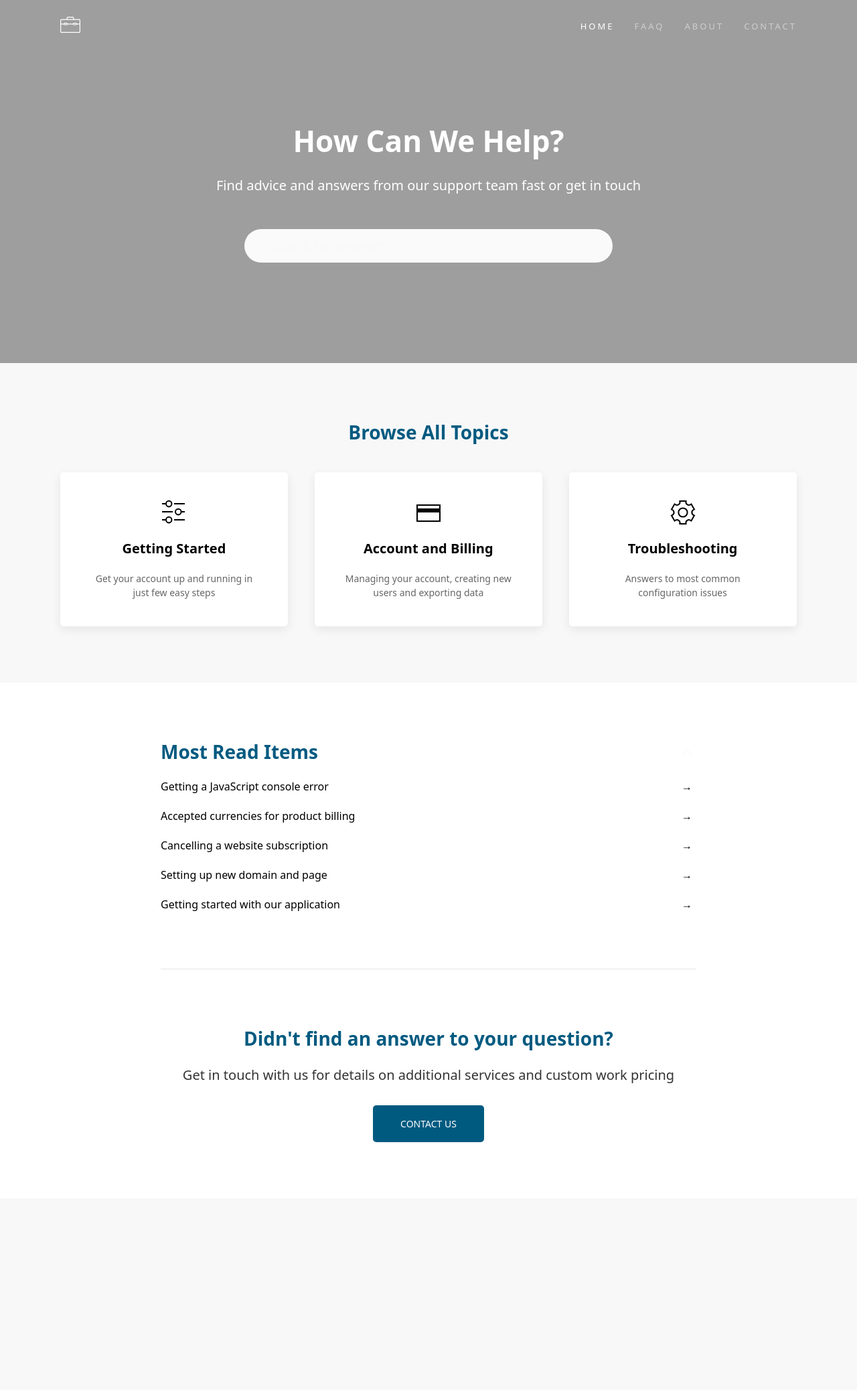
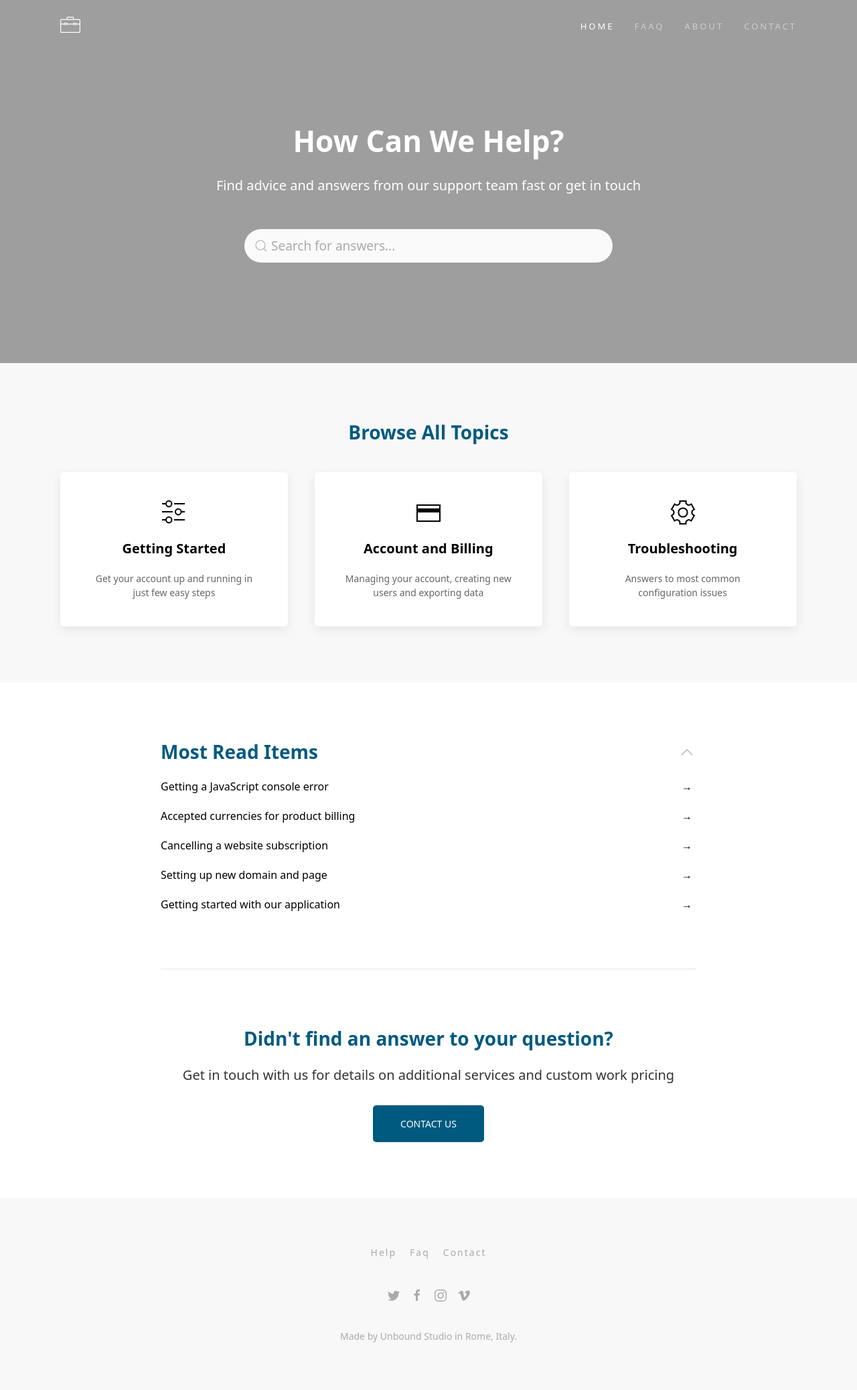
Before and after one commit to robbertl/robbertl.github.io, a Jekyll site: the page built from index.md, in a window 1280 px wide. Shown: the whole page at 67% size. Built offline with Jekyll 4.4.1, drawn with Linux system fonts in a browser that asks for light colours.

Commit message:
Update variables.scss

```diff
--- a/_sass/theme/variables.scss
+++ b/_sass/theme/variables.scss
@@ -7,7 +7,7 @@ $base-heading-font-weight: 700;
 $base-heading-color: $color-dark;
 $base-h2-line-height: 1.4;
 $base-link-hover-text-decoration: none;
-$base-body-color: #474748;
+$base-body-color: #f5424b;
 
 $global-font-family: system-ui;
 $global-link-color: $color-dark;
@@ -15,7 +15,7 @@ $global-link-hover-color: $global-primary-background;
 $global-xxlarge-font-size: 2rem;
 $global-xlarge-font-size: 1.75rem;
 $global-small-font-size: 0.875rem;
-$global-muted-color: #f8f8f8;
+$global-muted-color: #A9AAAB;
 
 $icon-link-color: $global-primary-background;
 $icon-link-hover-color: $color-dark;
```
